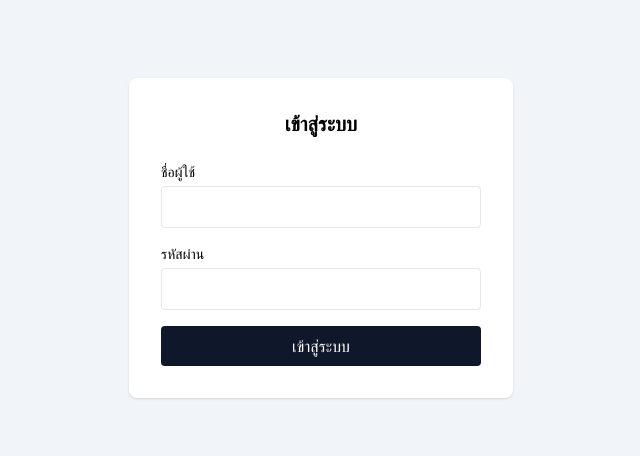
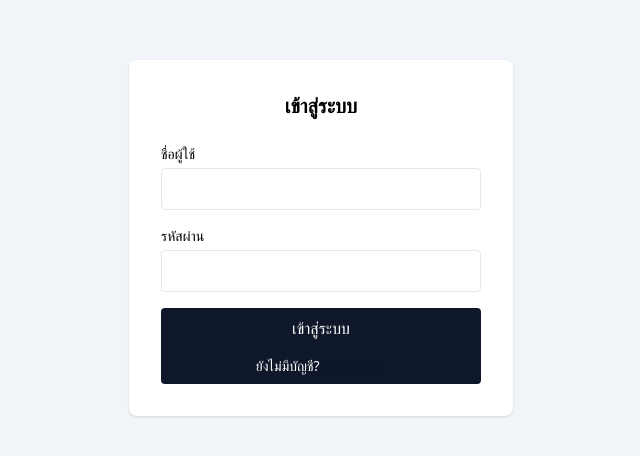
Before and after one commit to 68319010042-Ter/e-utilities-cost, a Vue app in the folder frontend/: page /login in a window 1280 px wide. Shown: the part 162-618 px from the top of the page, without its empty margins (319-959 px from the left). Built offline with nearby package versions, Linux system fonts and the light colour scheme; no server answers.

Commit message:
Add registration link to login form

```diff
--- a/frontend/src/views/LoginView.vue
+++ b/frontend/src/views/LoginView.vue
@@ -30,6 +30,13 @@
         :disabled="loading"
       >
         {{ loading ? 'กำลังเข้าสู่ระบบ...' : 'เข้าสู่ระบบ' }}
+
+        <p class="text-sm text-center mt-4">
+          ยังไม่มีบัญชี?
+        <router-link :to="{ name: 'register' }" class="text-slate-900 underline">
+          สมัครสมาชิก
+        </router-link>
+        </p>
       </button>
     </form>
   </div>
```
